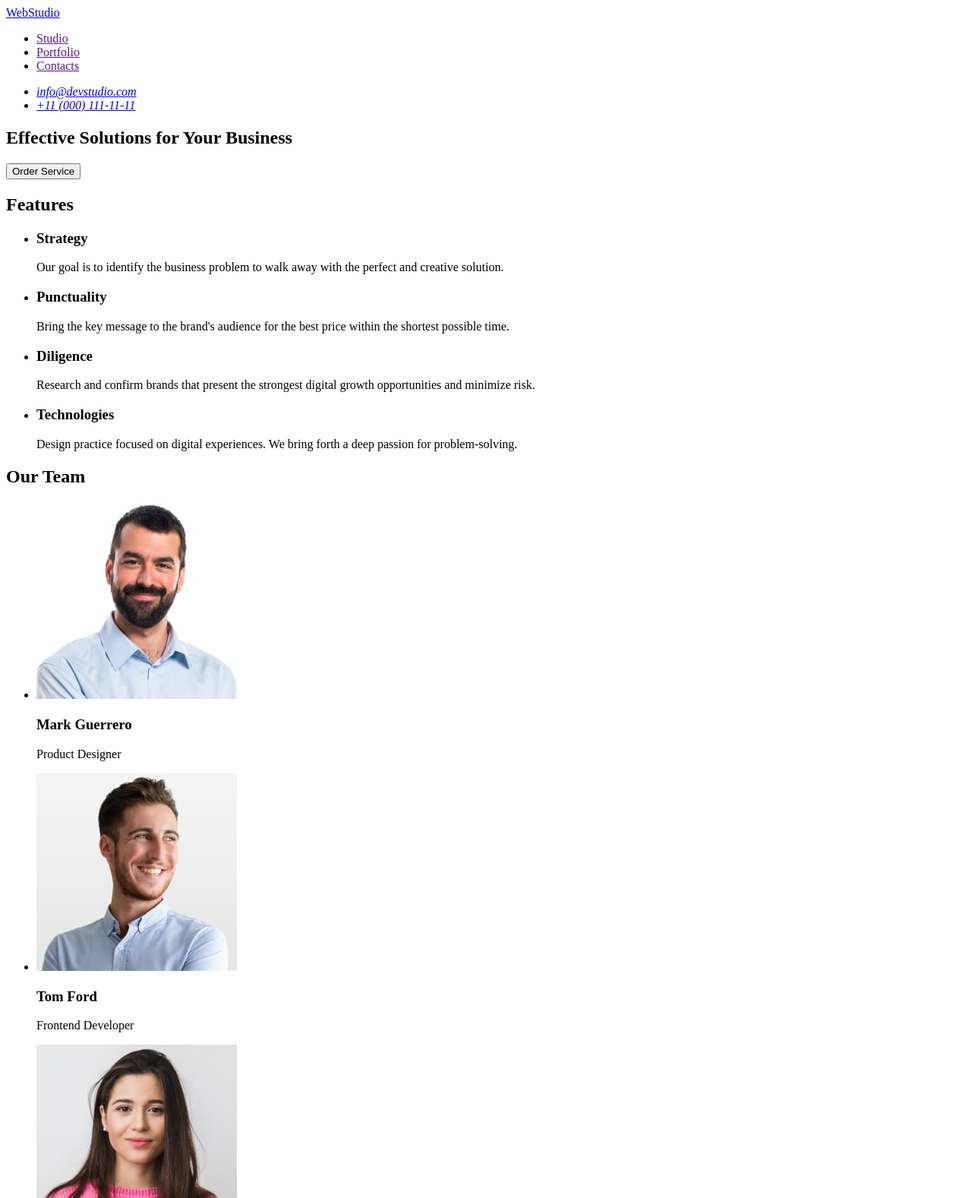
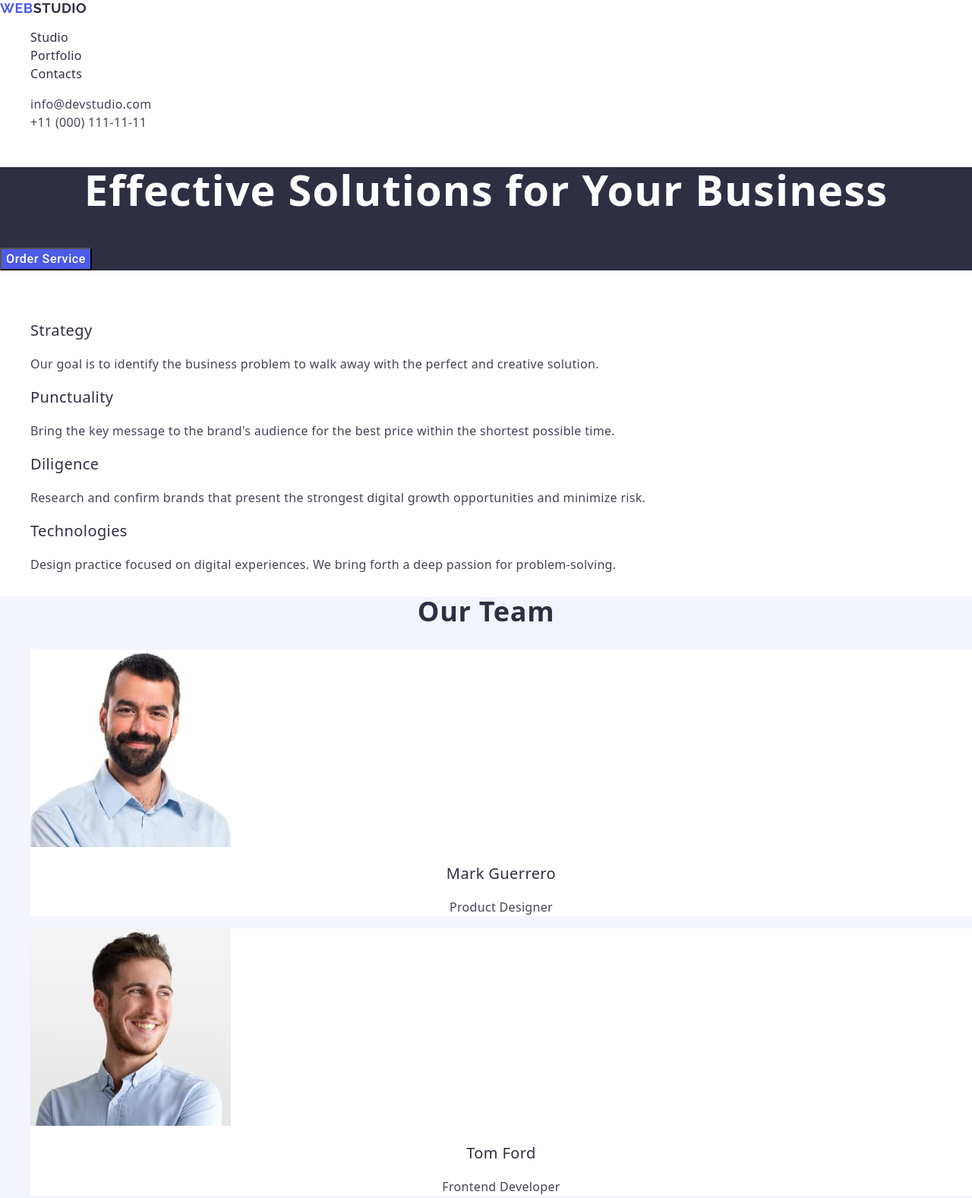
Before and after one commit to DarynaD11/goit-markup-hw-02, a plain HTML site: page index.html in a window 1280 px wide. Shown: the top 1577 px of the page at 76% size. Drawn offline with nearby package versions, Linux system fonts and the light colour scheme.

Commit message:
First attempt

```diff
--- /dev/null
+++ b/css/styles.css
@@ -0,0 +1,165 @@
+body {
+    font-family: 'Roboto' sans-serif;
+    color: #434455;
+    background-color: #FFFFFF;
+}
+
+ul {
+    list-style-type: none;
+}
+
+a {
+    text-decoration: none;
+}
+
+.logo {
+    font-family: 'Raleway';
+    font-weight: 700;
+    font-size: 18px;
+    line-height: 1.17;
+    letter-spacing: 0.03em;
+    text-transform: uppercase;
+    color: #4D5AE5;
+}
+.header-logo {
+color: #2E2F42;
+}
+
+.nav-link {
+    font-weight: 500;
+    font-size: 16px;
+    line-height: 1.5;
+    letter-spacing: 0.02em;
+    color: #2E2F42;
+}
+
+.nav-link:hover, .nav-link:focus {
+    color: #404bbf;
+}
+
+.address {
+    font-weight: 500;
+    font-size: 16px;
+    line-height: 1.5;
+    letter-spacing: 0.02em;
+    color: #434455;
+    font-style: normal;
+}
+
+.address:hover, .address:focus {
+    color: #404bbf;
+}
+
+.first-section {
+    background-color: #2e2f42;
+}
+
+.first-section-title {
+    font-size: 56px;
+    line-height: 1.07;
+    letter-spacing: 0.02em;
+    text-align: center;
+    color: #FFFFFF;
+}
+
+.first-section-btn {
+    font-family: 'Roboto';
+    font-weight: 500;
+    font-size: 16px;
+    line-height: 150%;
+    letter-spacing: 0.04em;
+    color: #FFFFFF;
+    background-color: #4d5ae5;
+    cursor: pointer;
+}
+
+.first-section-btn:hover {
+    background-color: #404bbf;
+}
+
+.Features {
+color: rgb(46, 47, 66, 0%);
+}
+
+.second-title {
+    font-weight: 500;
+    font-size: 20px;
+    line-height: 1.20;
+    letter-spacing: 0.02em;
+    color: #2E2F42;
+}
+
+.second-text {
+    font-size: 16px;
+    line-height: 1.50;
+    letter-spacing: 0.02em;
+}
+
+.team {
+    background-color: #f4f4fd;
+}
+
+.team-title {
+    font-size: 36px;
+    line-height: 1.11;
+    letter-spacing: 0.02em;
+    text-align: center;
+    color: #2e2f42;
+}
+
+.team-card {
+    background-color: #FFFFFF;
+}
+
+.card-title {
+    font-weight: 500;
+    font-size: 20px;
+    line-height: 1.20;
+    letter-spacing: 0.02em;
+    text-align: center;
+    color: #2E2F42;
+}
+
+.card-text {
+    font-size: 16px;
+    line-height: 1.50;
+    letter-spacing: 0.02em;
+    text-align: center;
+}
+
+.portfolio {
+    font-size: 36px;
+    line-height: 1.11;
+    letter-spacing: 0.02em;
+    text-align: center;
+    color: #2e2f42;
+}
+
+.portfolio-card-title {
+    font-weight: 500;
+    font-size: 20px;
+    line-height: 1.20;
+    letter-spacing: 0.02em;
+    color: #2e2f42;
+}
+
+.portfolio-card-text {
+    font-size: 16px;
+    line-height: 1.50;
+    letter-spacing: 0.02em;
+}
+
+footer {
+    background-color: #2e2f42;
+}
+
+.footer-logo {
+    color: #f4f4fd;
+}
+
+.footer-text {
+    font-size: 16px;
+    line-height: 1.50;
+    letter-spacing: 0.02em;
+    color: #f4f4fd;
+}
--- a/index.html
+++ b/index.html
@@ -5,82 +5,144 @@
     <meta charset="UTF-8">
     <meta name="viewport" content="width=device-width, initial-scale=1.0">
     <title>Main Page</title>
+    <link rel="stylesheet"
+        href="https://cdnjs.cloudflare.com/ajax/libs/modern-normalize/3.0.1/modern-normalize.min.css">
+    <link rel="preconnect" href="https://fonts.googleapis.com">
+    <link rel="preconnect" href="https://fonts.gstatic.com" crossorigin>
+    <link href="https://fonts.googleapis.com/css2?family=Raleway:wght@700&family=Roboto:wght@400;500;700&display=swap"
+        rel="stylesheet">
+    <link rel="stylesheet" href="/css/styles.css">
 </head>
 
 <body>
     <header>
-        <nav><a href="./index.html">WebStudio</a>
+        <nav><a href="./index.html" class="logo">Web<span class="header-logo">Studio</span></a>
             <ul>
-                <li><a href="">Studio</a></li>
-                <li><a href="">Portfolio</a></li>
-                <li><a href="">Contacts</a></li>
+                <li><a href="" class="nav-link">Studio</a></li>
+                <li><a href="" class="nav-link">Portfolio</a></li>
+                <li><a href="" class="nav-link">Contacts</a></li>
             </ul>
         </nav>
         <address>
             <ul>
-                <li><a href="mailto:info@devstudio.com">info@devstudio.com</a></li>
-                <li><a href="tel:+110001111111">+11 (000) 111-11-11</a></li>
+                <li><a href="mailto:info@devstudio.com" class="address">info@devstudio.com</a></li>
+                <li><a href="tel:+110001111111" class="address">+11 (000) 111-11-11</a></li>
             </ul>
         </address>
     </header>
     <main>
-        <section>
-            <h1>Effective Solutions
+        <section class="first-section">
+            <h1 class="first-section-title">Effective Solutions
                 for Your Business</h1>
-            <button type="button">Order Service</button>
+            <button type="button" class="first-section-btn">Order Service</button>
         </section>
         <section>
-            <h2>Features</h2>
+            <h2 class="Features">Features</h2>
             <ul>
                 <li>
-                    <h3>Strategy</h3>
-                    <p>Our goal is to identify the business
+                    <h3 class="second-title">Strategy</h3>
+                    <p class="second-text">Our goal is to identify the business
                         problem to walk away with the perfect and creative solution.</p>
                 </li>
                 <li>
-                    <h3>Punctuality</h3>
-                    <p>Bring the key message to the brand's audience for the best price within the shortest possible
+                    <h3 class="second-title">Punctuality</h3>
+                    <p class="second-text">Bring the key message to the brand's audience for the best price within the
+                        shortest possible
                         time.</p>
                 </li>
                 <li>
-                    <h3>Diligence</h3>
-                    <p>Research and confirm brands that present the strongest digital growth opportunities and minimize
+                    <h3 class="second-title">Diligence</h3>
+                    <p class="second-text">Research and confirm brands that present the strongest digital growth
+                        opportunities and minimize
                         risk.</p>
                 </li>
                 <li>
-                    <h3>
+                    <h3 class="second-title">
                         Technologies
                     </h3>
-                    <p>Design practice focused on digital experiences. We bring forth a deep passion for
+                    <p class="second-text">Design practice focused on digital experiences. We bring forth a deep passion
+                        for
                         problem-solving.</p>
                 </li>
             </ul>
         </section>
+        <section class="team">
+            <h2 class="team-title">Our Team</h2>
+            <ul>
+                <li class="team-card"><img src="./images/img-3.jpg" alt="Mark" width="264">
+                    <h3 class="card-title">Mark Guerrero</h3>
+                    <p class="card-text">Product Designer</p>
+                </li>
+                <li class="team-card"><img src="./images/img-2.jpg" alt="Tom" width="264">
+                    <h3 class="card-title">Tom Ford</h3>
+                    <p class="card-text">Frontend Developer</p>
+                </li>
+                <li class="team-card"><img src="./images/img-1.jpg" alt="Camila" width="264">
+                    <h3 class="card-title">Camila Garcia</h3>
+                    <p class="card-text">Marketing</p>
+                </li>
+                <li class="team-card"><img src="./images/img.jpg" alt="Daniel" width="264">
+                    <h3 class="card-title">Daniel Wilson</h3>
+                    <p class="card-text">UI Designer</p>
+                </li>
+            </ul>
+        </section>
         <section>
-            <h2>Our Team</h2>
+            <h2 class="portfolio">Our Portfolio</h2>
             <ul>
-                <li><img src="./images/img-3.jpg" alt="Mark" width="264">
-                    <h3>Mark Guerrero</h3>
-                    <p>Product Designer</p>
+                <li><img src="/images/banking-app.jpg" alt="banking-app" width: 360px; height: 300px;>
+                    <h3 class="portfolio-card-title">
+                        Banking App
+                    </h3>
+                    <p class="portfolio-card-text">
+                        App
+                    </p>
                 </li>
-                <li><img src="./images/img-2.jpg" alt="Tom" width="264">
-                    <h3>Tom Ford</h3>
-                    <p>Frontend Developer</p>
+                <li><img src="/images/cashless-payment.jpg" alt="cashless-payment" width: 360px; height: 300px;>
+                    <h3 class="portfolio-card-title">
+                        Cashless Payment
+                    </h3>
+                    <p class="portfolio-card-text">Marketing
+                    </p>
                 </li>
-                <li><img src="./images/img-1.jpg" alt="Camila" width="264">
-                    <h3>Camila Garcia</h3>
-                    <p>Marketing</p>
+                <li><img src="/images/meditation-app.jpg" alt="meditation-app" width: 360px; height: 300px;>
+                    <h3 class="portfolio-card-title">
+                        Meditation App
+                    </h3>
+                    <p class="portfolio-card-text">
+                        App
+                    </p>
                 </li>
-                <li><img src="./images/img.jpg" alt="Daniel" width="264">
-                    <h3>Daniel Wilson</h3>
-                    <p>UI Designer</p>
+                <li><img src="/images/taxi-service.jpg" alt="taxi-service" width: 360px; height: 300px;>
+                    <h3 class="portfolio-card-title">
+                        Taxi Service
+                    </h3>
+                    <p class="portfolio-card-text">
+                        Marketing
+                    </p>
+                </li>
+                <li><img src="/images/screen-illustrations.jpg" alt="screen-illustrations" width: 360px; height: 300px;>
+                    <h3 class="portfolio-card-title">
+                        Screen Illustrations
+                    </h3>
+                    <p class="portfolio-card-text">
+                        Design
+                    </p>
+                </li>
+                <li><img src="/images/online-courses.jpg" alt="online-courses" width: 360px; height: 300px;>
+                    <h3 class="portfolio-card-title">
+                        Online Courses
+                    </h3>
+                    <p class="portfolio-card-text">
+                        Marketing
+                    </p>
                 </li>
             </ul>
         </section>
     </main>
     <footer>
-        <a href="./index.html">WebStudio</a>
-        <p>Increase the flow of customers and sales for your business with digital marketing & growth solutions.</p>
+        <a href="./index.html" class="logo">Web<span class="footer-logo">Studio</span></a>
+        <p class="footer-text">Increase the flow of customers and sales for your business with digital marketing & growth solutions.</p>
     </footer>
 </body>
 
```
Also changed, not shown: images/banking-app.jpg (added), images/cashless-payment.jpg (added), images/meditation-app.jpg (added), images/online-courses.jpg (added), images/screen-illustrations.jpg (added), images/taxi-service.jpg (added).
